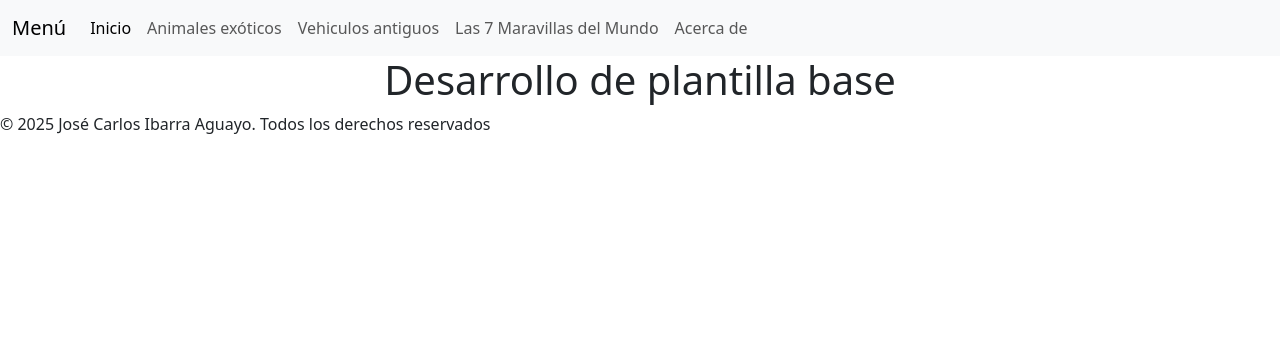
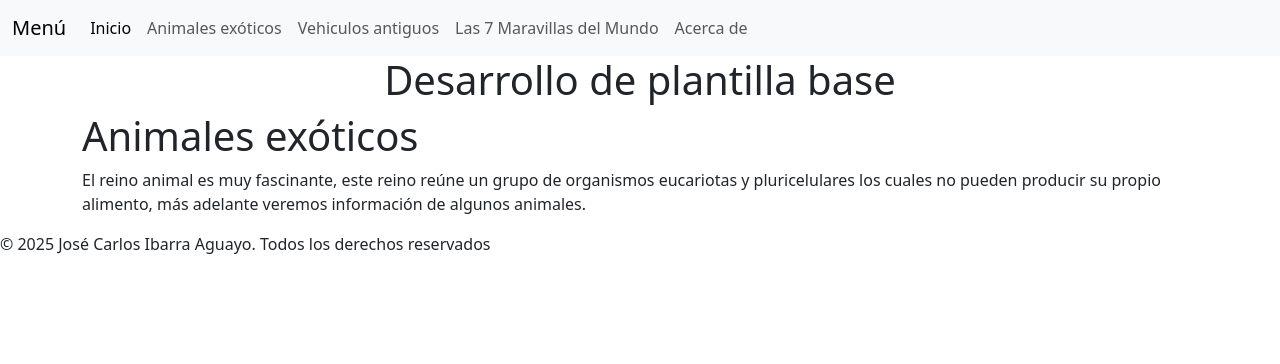
Before and after one commit to Ibarrita/IAJC-250810, a Flask app: template templates/animales.html in a window 1280 px wide. Shown: the top 364 px of the page. Run offline with Flask 3, Linux system fonts and the light colour scheme; the template is opened without the code that fills it, so the values that code supplies are empty.

Commit message:
Se añadio la introducción

```diff
--- a/templates/animales.html
+++ b/templates/animales.html
@@ -1,5 +1,12 @@
 {%extends "base.html"%}
 
 {%block contenido%}
-
+<section class="container">
+    <div class="row">
+        <div class="col">
+            <h1>Animales exóticos</h1>
+            <p>El reino animal es muy fascinante, este reino reúne un grupo de organismos eucariotas y pluricelulares los cuales no pueden producir su propio alimento, más adelante veremos información de algunos animales.</p>
+        </div>
+    </div>
+</section>
 {%endblock%}
```
